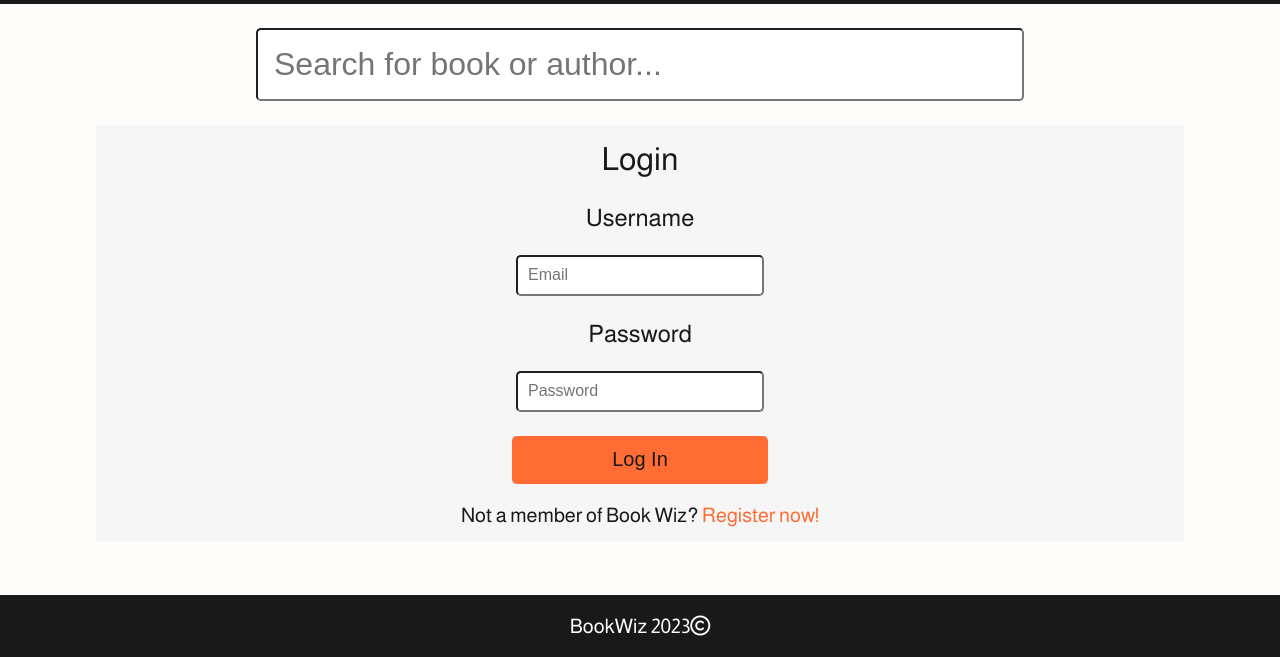
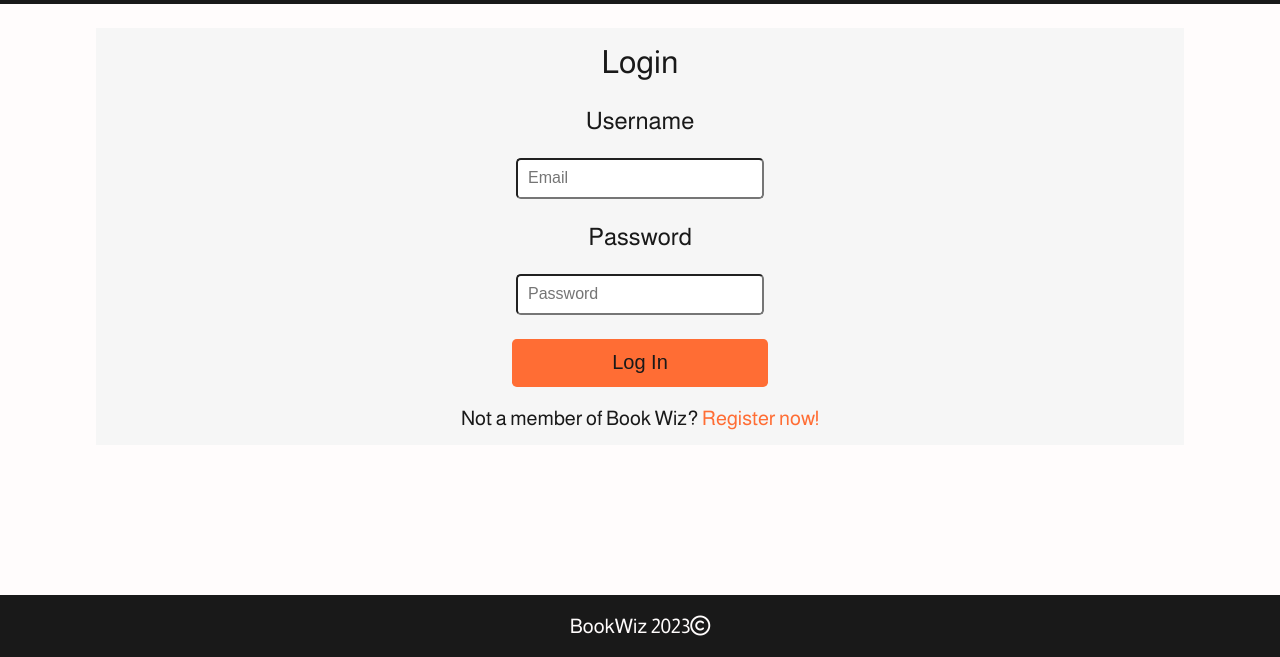
Before and after one commit to ollie-byrne99/Lap_2_Client_Side, a website: page assets/html/login.html in a window 1280 px wide. Shown: the part 143-800 px from the top of the page. Drawn offline with Linux system fonts and the light colour scheme; a web font is replaced by a local one.

Commit message:
remove search from login and register

```diff
--- a/assets/css/lr.css
+++ b/assets/css/lr.css
@@ -1,3 +1,7 @@
+#lrmain {
+    margin-top: 1.5rem;
+}
+
 .input {
     width: 25%;
     border-radius: 0.3rem;
--- a/assets/html/login.html
+++ b/assets/html/login.html
@@ -26,13 +26,7 @@
     </header>
 
     <main>
-        <section>
-            <form id="search">
-                <input type="search" id="searchBar" placeholder="Search for book or author..." aria-label="Search for a book or author">
-            </form>
-        </section>
-
-        <section class="main">
+        <section class="main" id="lrmain">
             <h2>Login</h2>
             <h3>Username</h3>
             <form>
```
Also changed, not shown: assets/html/register.html (+1 -7 lines).
